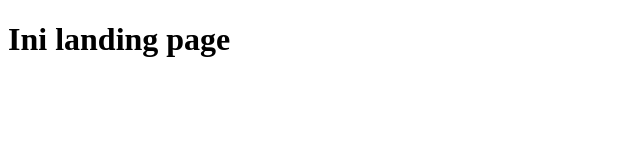
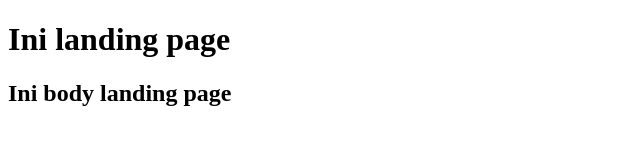
Before and after one commit to Bryanlee123/belajar-git, a plain HTML site: page landing-page.html in a window 1280 px wide. Shown: the whole page, without its empty margins (0-640 px from the left). Drawn offline with Linux system fonts and the light colour scheme.

Commit message:
fourth commit

```diff
--- a/landing-page.html
+++ b/landing-page.html
@@ -7,5 +7,6 @@
   </head>
   <body>
     <h1>Ini landing page</h1>
+    <h2>Ini body landing page</h2>
   </body>
 </html>
```
